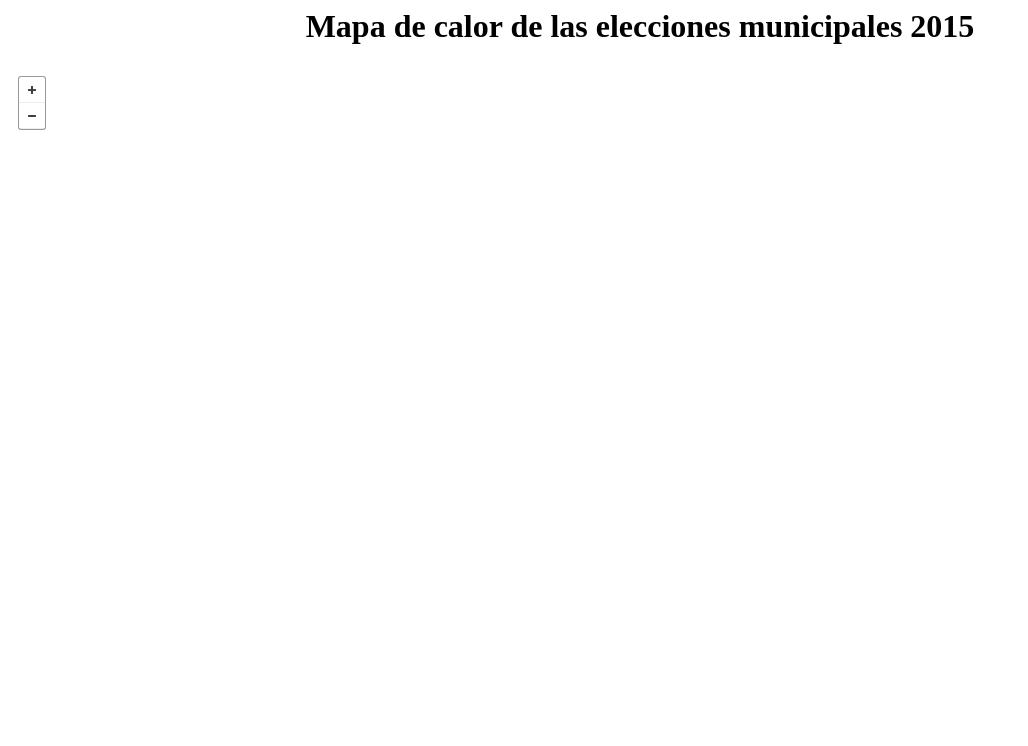
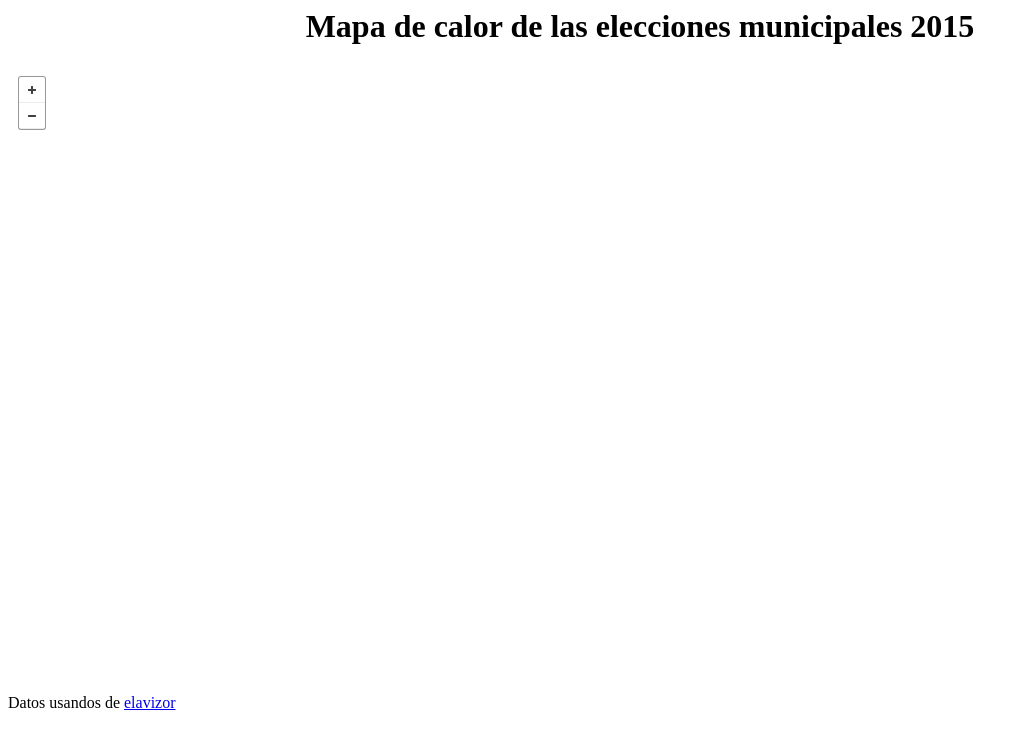
Before and after one commit to josego85/MapaCalorElecciones2015, a plain HTML site: page src/index.html in a window 1280 px wide. Shown: the whole page, without its empty margins (0-1028 px from the left). Drawn offline with Linux system fonts and the light colour scheme; no server answers.

Commit message:
Se agrego un link de donde se sacaron los datos del mapa de calor

```diff
--- a/src/index.html
+++ b/src/index.html
@@ -24,6 +24,7 @@
     </h1>
     <div id="mapa">
     </div>
+    Datos usandos de <a href="http://www.elavizor.org.py/" target = "_blank">elavizor</a>
 </body>
 
 </html>
```
